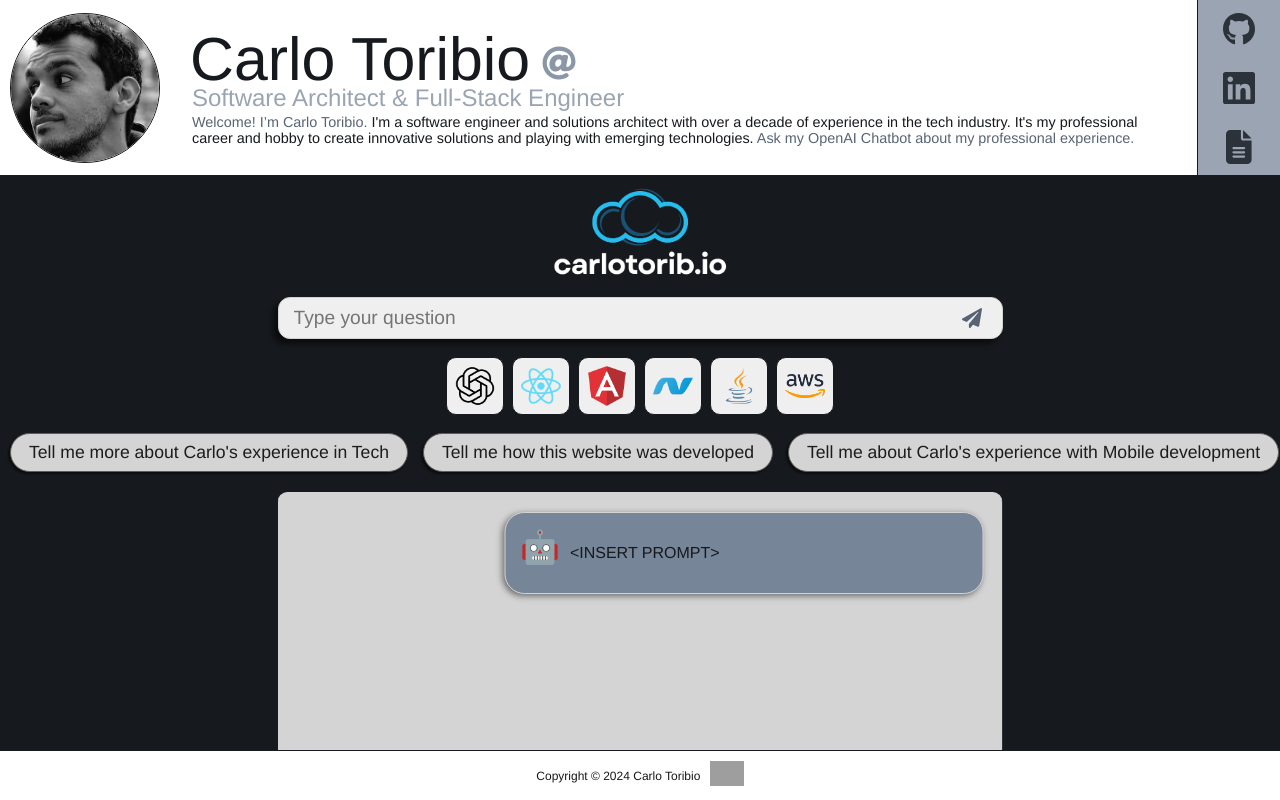
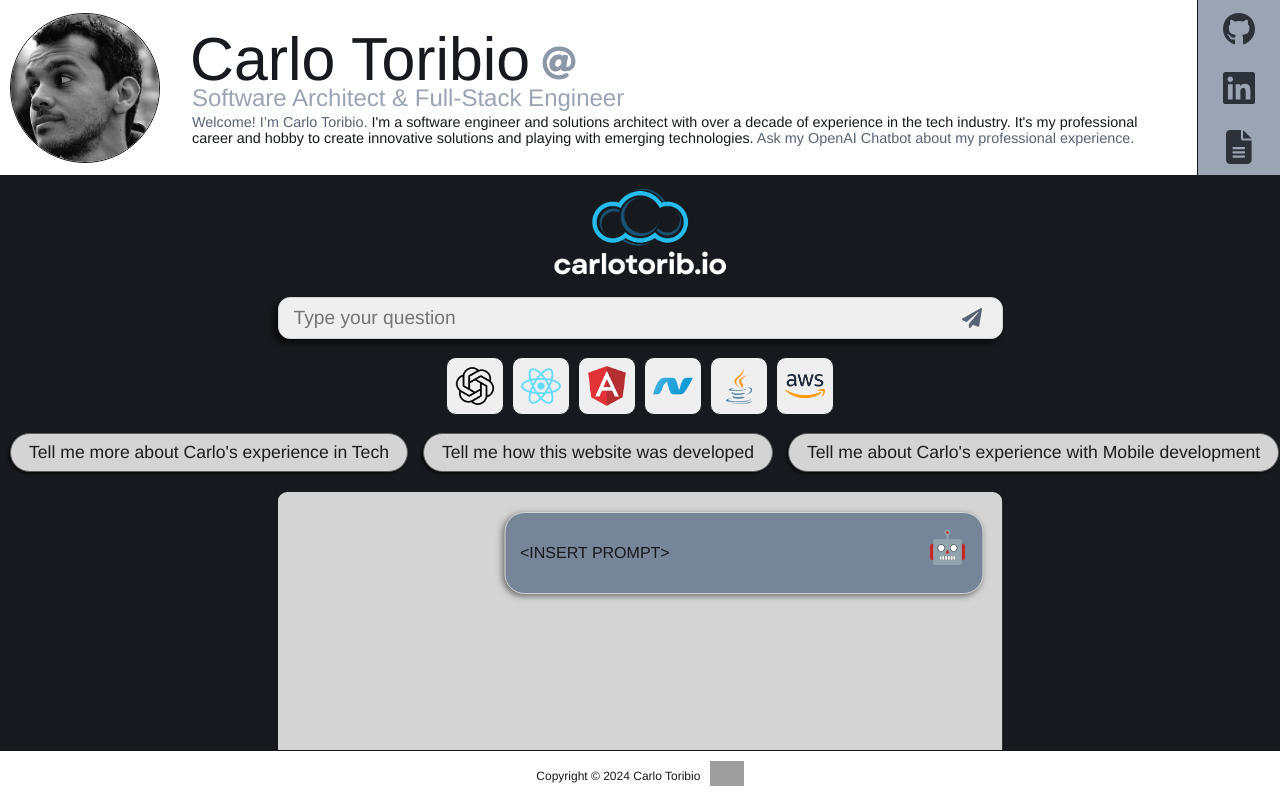
Before and after one commit to crltrbdev/carlotoribio-web, a React (Create React App) app: page / in a window 1280 px wide. Built offline with nearby package versions, Linux system fonts and the light colour scheme; grey boxes are pictures that could not be loaded.

Commit message:
Changed bot icon position.

```diff
--- a/src/components/chat-item/ChatItem.js
+++ b/src/components/chat-item/ChatItem.js
@@ -80,7 +80,6 @@ function StreamChatItem(props) {
 
     return <>
         <div className={`stream-item-wrapper ${direction}`}>
-            <CfAIChatBotImg className='answer-icon' />
             <span className={'chat-text'}> {/* [CT] Click instead of link*/}
                 <ReactMarkdown components={{
                     p: 'span',
@@ -104,6 +103,7 @@ function StreamChatItem(props) {
                 </ReactMarkdown>
                 <span className={isStreaming ? 'is-streaming' : ''}></span>
             </span>
+            <CfAIChatBotImg className='answer-icon' />
         </div>
     </>
 }
--- a/src/components/chat-item/ChatItem.scss
+++ b/src/components/chat-item/ChatItem.scss
@@ -71,6 +71,7 @@ $wrapper-padding: 15px;
     }
 
     .chat-text {
+        width: 100%;
         display: inline;
         line-height: 1.2;
 
@@ -112,6 +113,7 @@ $wrapper-padding: 15px;
         padding-top: 7px;
 
         .answer-icon {
+            order: 0;
             font-size: 2em;
             height: 12px;
             padding: 0;
@@ -120,6 +122,7 @@ $wrapper-padding: 15px;
         }
 
         .chat-text {
+            order: 1;
             margin-top: 14px;
         }
 
```
